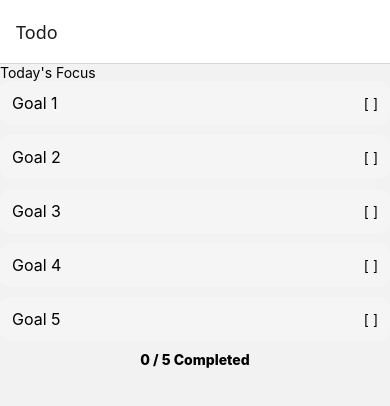
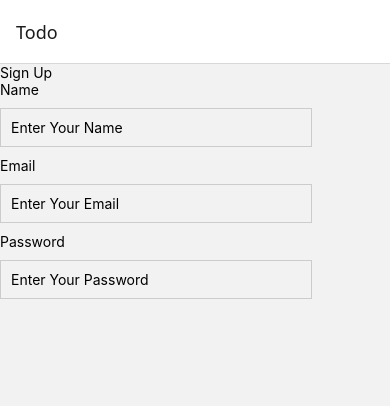
Before and after one commit to Sanjay17u/RNFirebaseTodo, a React Native app: screen /Todo in a window 390 px wide. Shown: the top 406 px of the page. Built offline with nearby package versions, Linux system fonts and the light colour scheme.

Commit message:
signup page in Progress

```diff
--- a/src/navigation/AppNavigator.tsx
+++ b/src/navigation/AppNavigator.tsx
@@ -1,7 +1,8 @@
 import React from 'react'
 import { NavigationContainer } from '@react-navigation/native'
 import { createNativeStackNavigator } from '@react-navigation/native-stack'
-import  TodoScreen  from '../screens/TodoScreen.tsx'
+import TodoScreen from '../screens/TodoScreen.tsx'
+import SignupScreen from '../screens/SignupScreen.tsx'
 
 
 const Stack = createNativeStackNavigator()
@@ -15,7 +16,7 @@ function AppNavigator() {
 
                     <Stack.Screen
                         name='Todo'
-                        component={TodoScreen}
+                        component={SignupScreen}
                     />
 
                 </Stack.Navigator>
--- a/src/screens/SignupScreen.tsx
+++ b/src/screens/SignupScreen.tsx
@@ -1,12 +1,41 @@
-import React from 'react'
-import { Text, View } from 'react-native'
+import React, { useState } from 'react'
+import { StyleSheet, Text, TextInput, View } from 'react-native'
 
 
 function SignupScreen() {
+
+    const [name, setName] = useState('')
+    const [email, setEmail] = useState('')
+    const [password, setPassword] = useState('')
+
     return (
         <>
             <View>
-                <Text>Signup Screen</Text>
+                <Text>Sign Up</Text>
+
+                <Text>Name</Text>
+                <TextInput
+                    style={styles.InputBars}
+                    placeholder='Enter Your Name'
+                    value={name}
+                    onChangeText={setName}
+                />
+
+                <Text>Email</Text>
+                <TextInput
+                    style={styles.InputBars}
+                    placeholder='Enter Your Email'
+                    value={email}
+                    onChangeText={setEmail}
+                />
+
+                <Text>Password</Text>
+                <TextInput
+                    style={styles.InputBars}
+                    placeholder='Enter Your Password'
+                    value={password}
+                    onChangeText={setPassword}
+                />
             </View>
         </>
     )
@@ -14,3 +43,13 @@ function SignupScreen() {
 
 
 export default SignupScreen
+
+const styles = StyleSheet.create({
+    InputBars: {
+        width: '80%',
+        borderWidth: 1,
+        borderColor: '#ccc',
+        padding: 10,
+        marginVertical: 10,
+    },
+})
```
